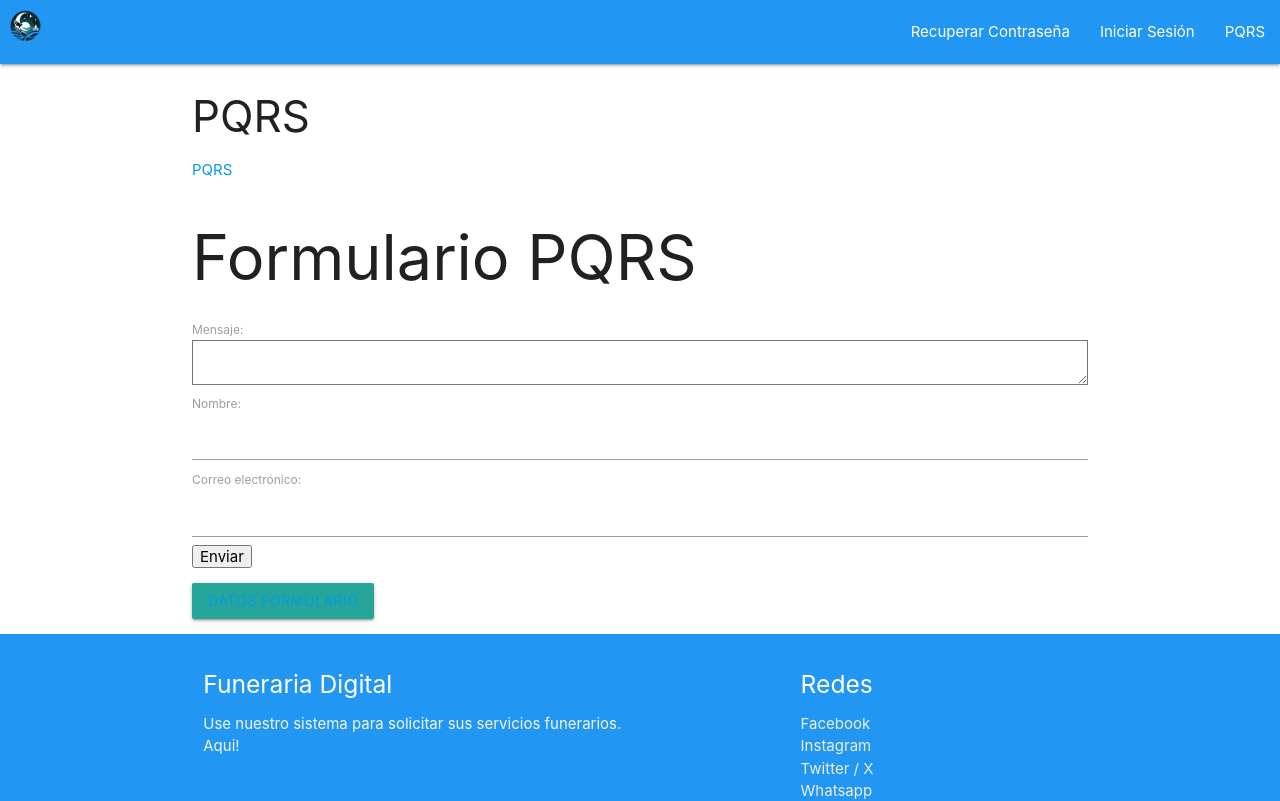
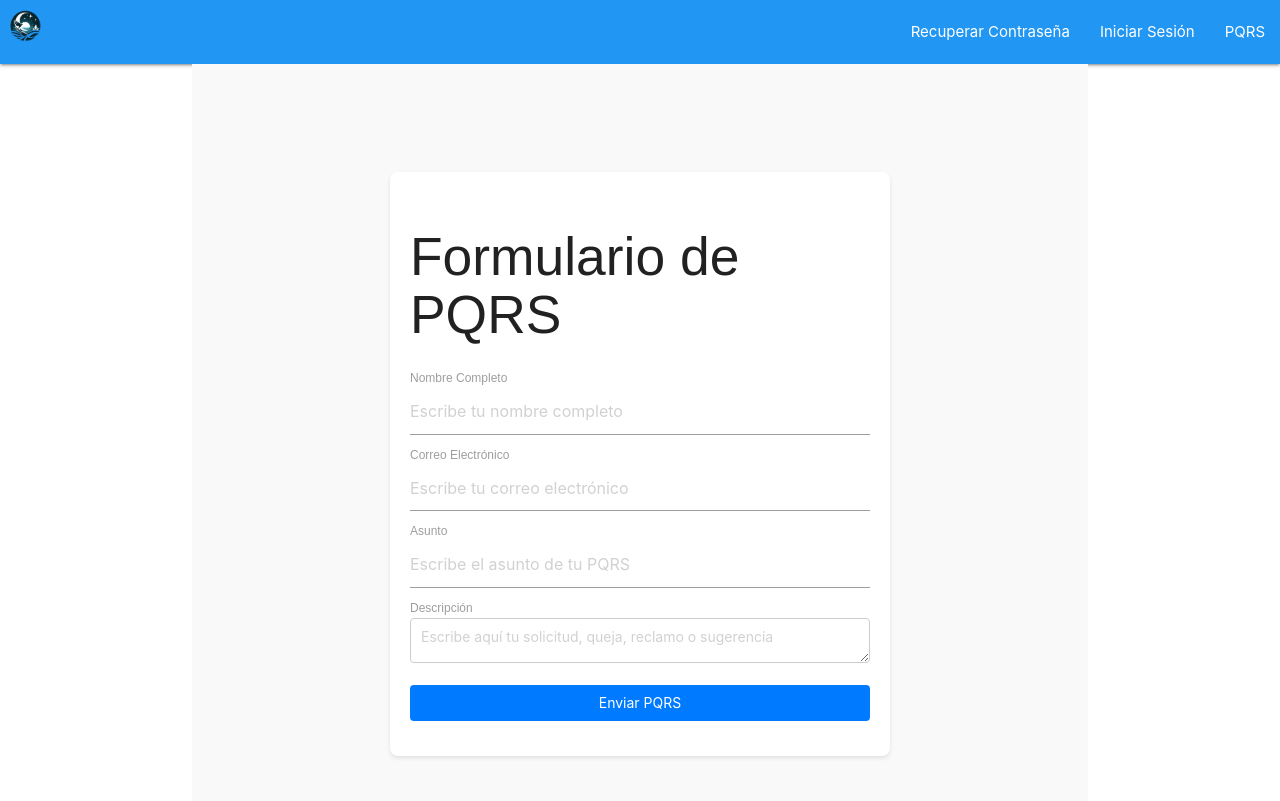
Before and after one commit to jhonatan1701621476/funearia, an Angular app: page /pqrs in a window 1280 px wide. Shown: the top 801 px of the page. Built offline with nearby package versions, Linux system fonts and the light colour scheme.

Commit message:
Incorporacion adecuada PQRS

```diff
--- a/src/app/publico/pqrs/pqrs.component.html
+++ b/src/app/publico/pqrs/pqrs.component.html
@@ -4,31 +4,62 @@
     <meta charset="UTF-8">
     <meta name="viewport" content="width=device-width, initial-scale=1.0">
     <title>Formulario PQRS</title>
+    <style>
+        /* Estilos básicos para hacerlo más atractivo */
+        body {
+            font-family: Arial, sans-serif;
+            background-color: #f9f9f9;
+            margin: 0;
+            padding: 0;
+            display: flex;
+            justify-content: center;
+            align-items: center;
+            height: 100vh;
+        }
+        form {
+            background-color: #ffffff;
+            padding: 20px;
+            border-radius: 8px;
+            box-shadow: 0 2px 4px rgba(0, 0, 0, 0.1);
+            max-width: 500px; /* Aumentamos el ancho */
+            width: 100%;
+            margin: 0 auto; /* Centramos horizontalmente */
+        }
+        input, textarea, button {
+            width: 100%;
+            padding: 10px;
+            margin-bottom: 15px;
+            border: 1px solid #ccc;
+            border-radius: 4px;
+            font-size: 14px;
+        }
+        button {
+            background-color: #007bff;
+            color: #ffffff;
+            border: none;
+            cursor: pointer;
+        }
+        button:hover {
+            background-color: #0056b3;
+        }
+    </style>
 </head>
 <body>
+    <form action="/enviar-pqrs" method="post">
+        <h2>Formulario de PQRS</h2>
+        <label for="nombreCompleto">Nombre Completo</label>
+        <input type="text" id="nombreCompleto" name="nombreCompleto" placeholder="Escribe tu nombre completo" required>
 
-  <h3>PQRS</h3>
-  <ul>
-      <li><a href="PQRS.js">PQRS</a></li>
-  </ul>
+        <label for="correo">Correo Electrónico</label>
+        <input type="email" id="correo" name="correo" placeholder="Escribe tu correo electrónico" required>
 
-    <h1>Formulario PQRS</h1>
-    <form action="/pqr" method="post">
-        <label for="mensaje">Mensaje:</label>
-        <textarea id="mensaje" name="mensaje" rows="4" cols="50" required></textarea><br>
+        <label for="asunto">Asunto</label>
+        <input type="text" id="asunto" name="asunto" placeholder="Escribe el asunto de tu PQRS" required>
 
-        <label for="nombre">Nombre:</label>
-        <input type="text" id="nombre" name="nombre" required><br>
+        <label for="descripcion">Descripción</label>
+        <textarea id="descripcion" name="descripcion" placeholder="Escribe aquí tu solicitud, queja, reclamo o sugerencia" rows="4" required></textarea>
 
-        <label for="correo">Correo electrónico:</label>
-        <input type="email" id="correo" name="correo" required><br>
-
-        <input type="submit" value="Enviar">
-        <ul>
-          <button type="submit" class="btn btn-primary"><a href="datapqrs.html">Datos Formulario</a></button>
-      </ul>
+        <button type="submit">Enviar PQRS</button>
     </form>
-
-    <script src="./PQRS.js"></script>
 </body>
 </html>
```
Also changed, not shown: src/app/modelos/pqrs.model.ts (added, +7 -0 lines).
